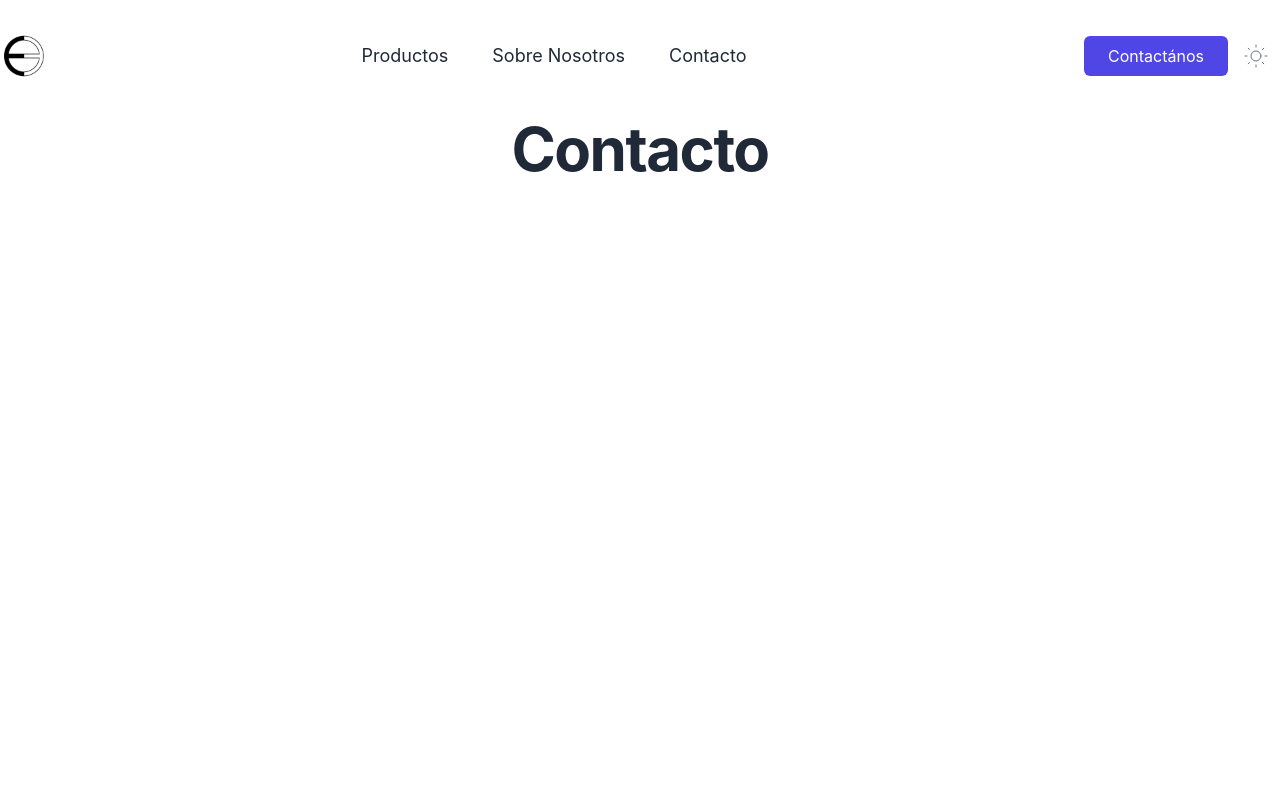
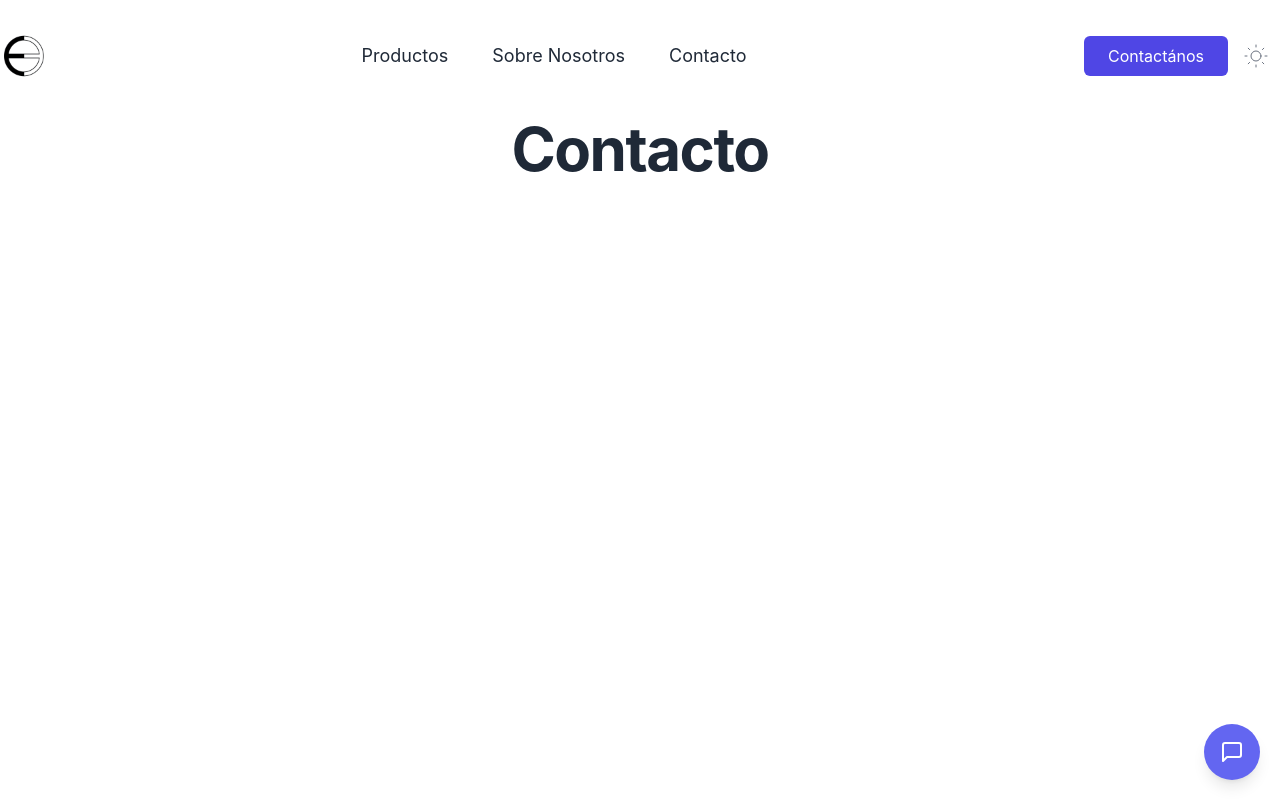
Before and after one commit to JoshuaCandia/Chrisevel, a Next.js app: page /contacto in a window 1280 px wide. Built offline with nearby package versions, Linux system fonts and the light colour scheme.

Commit message:
Add PopupWidget component to _app.js and remove PopupWidget component from index.js

```diff
--- a/pages/_app.js
+++ b/pages/_app.js
@@ -1,12 +1,14 @@
 import { ThemeProvider } from "next-themes";
 import "../css/tailwind.css";
 import Navbar from "../components/navbar";
+import PopupWidget from "../components/popupWidget";
 
 function MyApp({ Component, pageProps }) {
   return (
     <ThemeProvider attribute="class">
       <Navbar />
       <Component {...pageProps} />
+      <PopupWidget />
     </ThemeProvider>
   );
 }
--- a/pages/index.js
+++ b/pages/index.js
@@ -58,7 +58,6 @@ const Home = () => {
       <Faq />
       <Cta />
       <Footer />
-      <PopupWidget />
     </>
   );
 };
```
